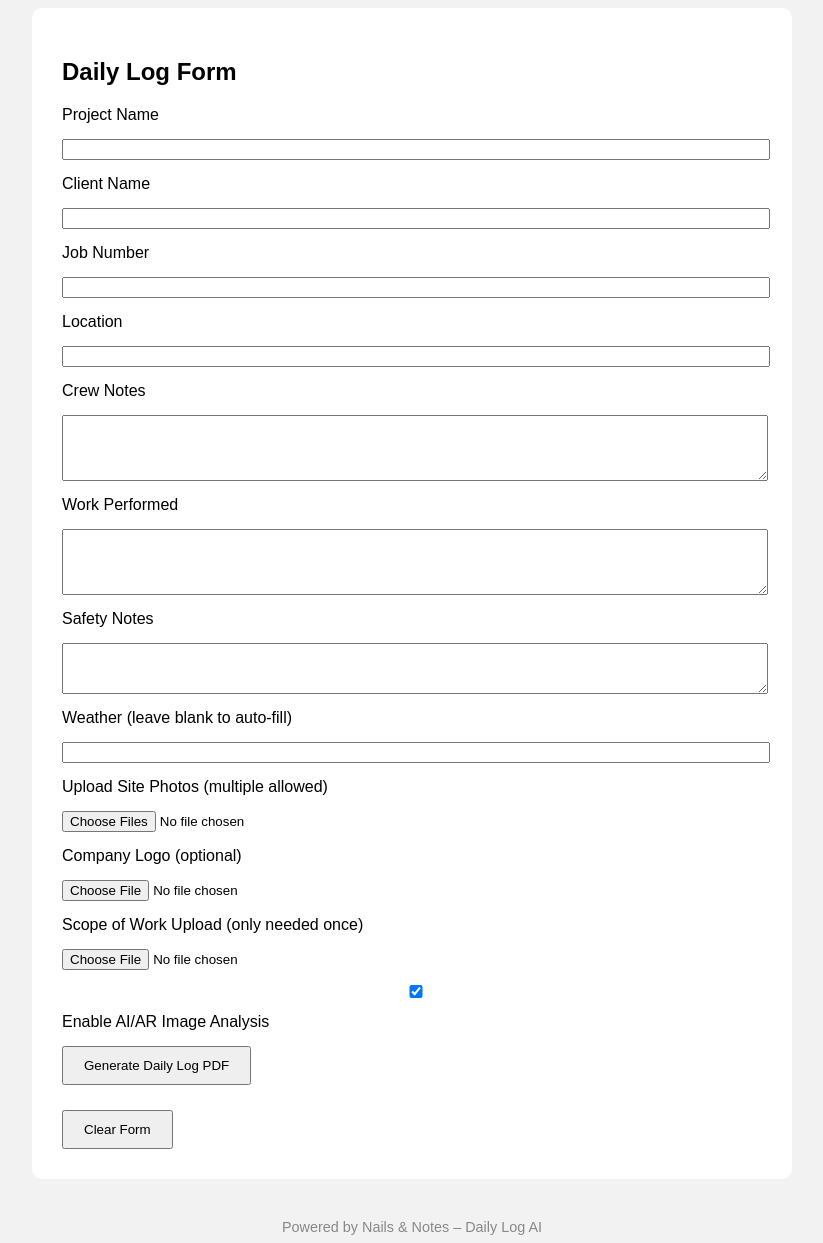
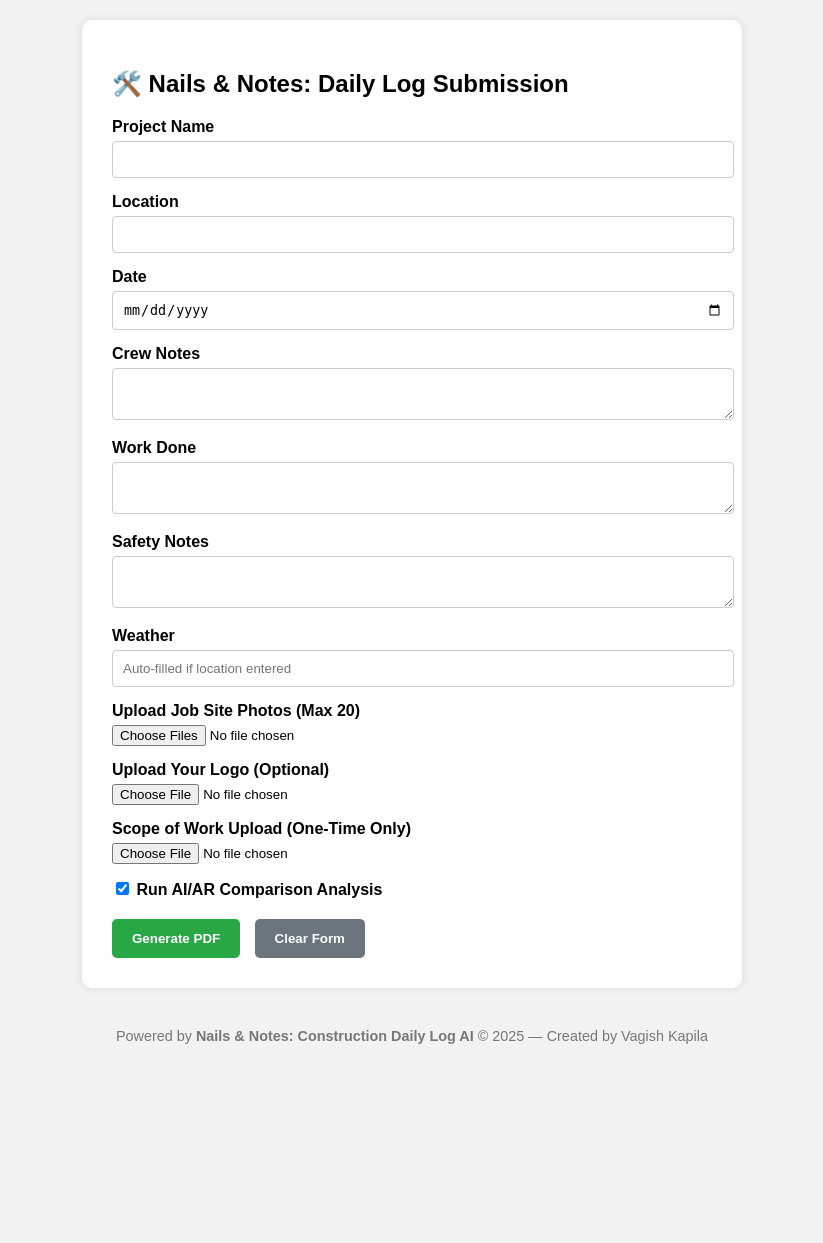
Before and after one commit to VagishKapila/gpt-material-insight-api, a Flask app: page /form in a window 1280 px wide. Shown: the whole page, without its empty margins (228-1051 px from the left). After the commit the page ends 1044 px from the top, so only its background shows below. Run offline with Flask 3, Linux system fonts and the light colour scheme.

Commit message:
Update form.html

```diff
--- a/templates/form.html
+++ b/templates/form.html
@@ -1,96 +1,152 @@
 <!DOCTYPE html>
 <html lang="en">
 <head>
-    <meta charset="UTF-8">
-    <title>Nails & Notes – Daily Log</title>
+  <meta charset="UTF-8" />
+  <title>🛠️ Nails & Notes: Daily Log Submission</title>
   <style>
     body {
+      font-family: Arial, sans-serif;
       background-color: #f2f2f2;
-            font-family: Arial, sans-serif;
+      margin: 0;
+      padding: 20px;
     }
-        form {
+    .form-container {
+      max-width: 600px;
       background: white;
-            max-width: 700px;
-            margin: auto;
       padding: 30px;
       border-radius: 10px;
+      margin: auto;
+      box-shadow: 0 0 10px rgba(0,0,0,0.1);
     }
-        label, input, textarea, select {
+    label {
       display: block;
+      margin-top: 15px;
+      font-weight: bold;
+    }
+    input[type="text"],
+    input[type="date"],
+    textarea {
       width: 100%;
-            margin-bottom: 15px;
+      padding: 10px;
+      margin-top: 5px;
+      border: 1px solid #ccc;
+      border-radius: 4px;
     }
-        input[type="submit"], button {
-            width: auto;
-            padding: 10px 20px;
+    input[type="file"] {
+      margin-top: 5px;
+    }
+    .checkbox {
       margin-top: 10px;
     }
-        .footer {
+    button {
+      margin-top: 20px;
+      padding: 12px 20px;
+      border: none;
+      border-radius: 5px;
+      background-color: #28a745;
+      color: white;
+      font-weight: bold;
+      cursor: pointer;
+    }
+    button:hover {
+      background-color: #218838;
+    }
+    .clear-btn {
+      background-color: #6c757d;
+      margin-left: 10px;
+    }
+    footer {
       text-align: center;
       margin-top: 40px;
-            color: #888;
       font-size: 0.9em;
+      color: #777;
     }
   </style>
   <script>
-        function clearForm() {
-            document.getElementById("dailyLogForm").reset();
-            document.getElementById("aiCheckbox").checked = true;
+    async function autofillWeather() {
+      const location = document.getElementById('location').value;
+      if (location.length > 2) {
+        const res = await fetch(`/get_weather?location=${location}`);
+        const text = await res.text();
+        document.getElementById('weather').value = text;
+      }
     }
 
-        window.onload = function () {
-            document.getElementById("aiCheckbox").checked = true;
-        };
+    function clearForm() {
+      const inputs = document.querySelectorAll("input, textarea");
+      inputs.forEach(input => {
+        if (input.type !== "file" && input.name !== "project_name" && input.name !== "client_name") {
+          input.value = "";
+        }
+      });
+      document.getElementById("images").value = "";
+      document.getElementById("logo").value = "";
+      document.getElementById("scope_doc").value = "";
+      document.getElementById("enable_ai").checked = true;
+    }
+
+    async function handleSubmit(e) {
+      e.preventDefault();
+
+      const formData = new FormData(document.getElementById("dailyLogForm"));
+      const res = await fetch("/generate_form", {
+        method: "POST",
+        body: formData,
+      });
+      const data = await res.json();
+      if (data.pdf_url) {
+        window.open(data.pdf_url, "_blank");
+      } else {
+        alert("Error generating PDF");
+      }
+    }
   </script>
 </head>
 <body>
-    <form id="dailyLogForm" action="/generate_form" method="post" enctype="multipart/form-data">
-        <h2>Daily Log Form</h2>
+  <div class="form-container">
+    <h2>🛠️ Nails & Notes: Daily Log Submission</h2>
+    <form id="dailyLogForm" onsubmit="handleSubmit(event)">
+      <label>Project Name</label>
+      <input type="text" name="project_name" required value="{{ last_data.get('project_name', '') }}" />
 
-        <label for="project_name">Project Name</label>
-        <input type="text" name="project_name" required>
+      <label>Location</label>
+      <input type="text" name="location" id="location" required onblur="autofillWeather()" value="{{ last_data.get('location', '') }}" />
 
-        <label for="client_name">Client Name</label>
-        <input type="text" name="client_name" required>
+      <label>Date</label>
+      <input type="date" name="date" required />
 
-        <label for="job_number">Job Number</label>
-        <input type="text" name="job_number" required>
+      <label>Crew Notes</label>
+      <textarea name="crew_notes">{{ last_data.get('crew_notes', '') }}</textarea>
 
-        <label for="location">Location</label>
-        <input type="text" name="location" required>
+      <label>Work Done</label>
+      <textarea name="work_done">{{ last_data.get('work_done', '') }}</textarea>
 
-        <label for="crew_notes">Crew Notes</label>
-        <textarea name="crew_notes" rows="4" required></textarea>
+      <label>Safety Notes</label>
+      <textarea name="safety_notes">{{ last_data.get('safety_notes', '') }}</textarea>
 
-        <label for="work_done">Work Performed</label>
-        <textarea name="work_done" rows="4" required></textarea>
+      <label>Weather</label>
+      <input type="text" name="weather" id="weather" placeholder="Auto-filled if location entered" value="{{ last_data.get('weather', '') }}" />
 
-        <label for="safety_notes">Safety Notes</label>
-        <textarea name="safety_notes" rows="3" required></textarea>
+      <label>Upload Job Site Photos (Max 20)</label>
+      <input type="file" name="images" id="images" multiple accept="image/*" />
 
-        <label for="weather">Weather (leave blank to auto-fill)</label>
-        <input type="text" name="weather">
+      <label>Upload Your Logo (Optional)</label>
+      <input type="file" name="logo" id="logo" accept="image/*" />
 
-        <label for="images">Upload Site Photos (multiple allowed)</label>
-        <input type="file" name="images" multiple>
+      <label>Scope of Work Upload (One-Time Only)</label>
+      <input type="file" name="scope_doc" id="scope_doc" accept=".pdf,.doc,.docx,.xls,.xlsx,.ppt,.pptx,.html,.htm,.csv,.txt" />
 
-        <label for="logo">Company Logo (optional)</label>
-        <input type="file" name="logo">
+      <div class="checkbox">
+        <label><input type="checkbox" name="enable_ai" id="enable_ai" checked /> Run AI/AR Comparison Analysis</label>
+      </div>
 
-        <label for="scope_doc">Scope of Work Upload (only needed once)</label>
-        <input type="file" name="scope_doc" accept=".pdf,.doc,.docx,.xls,.xlsx,.ppt,.pptx,.html,.htm,.csv,.txt">
+      <button type="submit">Generate PDF</button>
+      <button type="button" class="clear-btn" onclick="clearForm()">Clear Form</button>
+    </form>
+  </div>
 
-        <label>
-            <input type="checkbox" name="enable_ai" id="aiCheckbox" checked>
-            Enable AI/AR Image Analysis
-        </label>
-
-        <input type="submit" value="Generate Daily Log PDF">
-        <button type="button" onclick="clearForm()">Clear Form</button>
-    </form>
-
-    <div class="footer">
-        Powered by Nails & Notes – Daily Log AI
-    </div>
+  <footer>
+    Powered by <strong>Nails & Notes: Construction Daily Log AI</strong> © 2025 — Created by Vagish Kapila
+  </footer>
 </body>
 </html>
```
Lines whose indentation alone changed are shown as unchanged.
